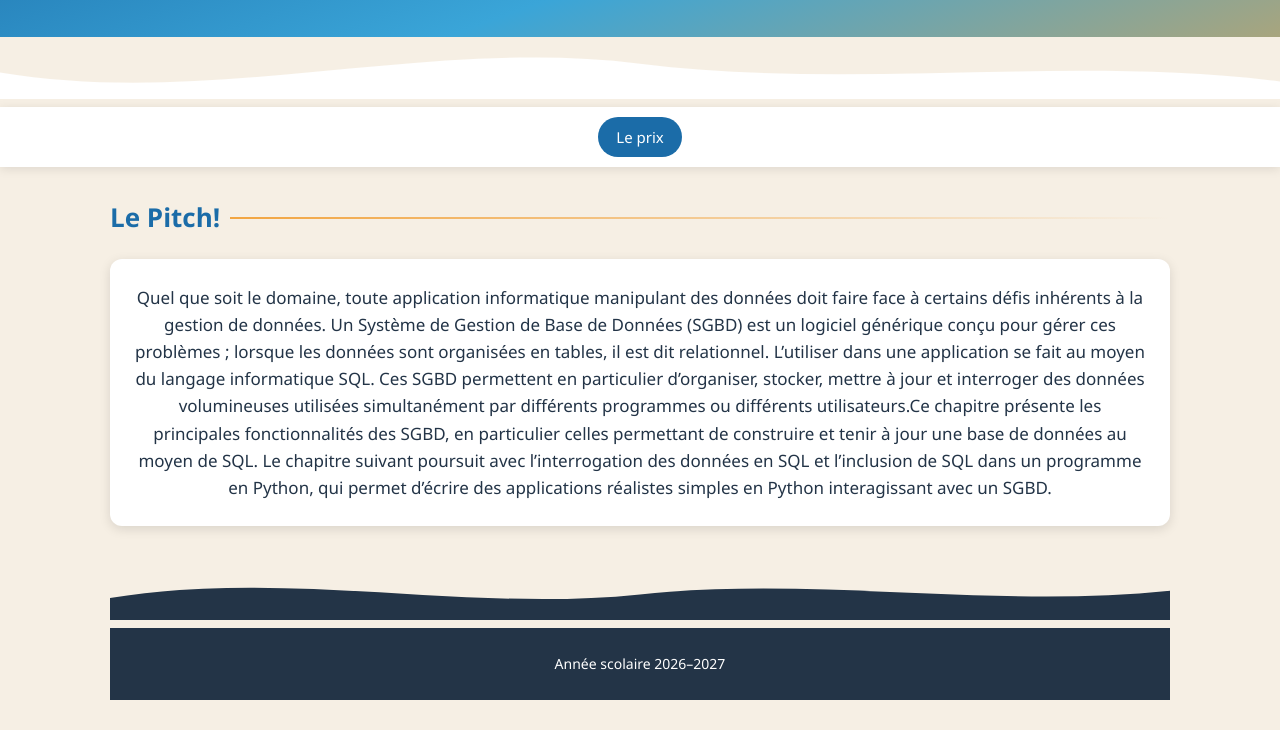
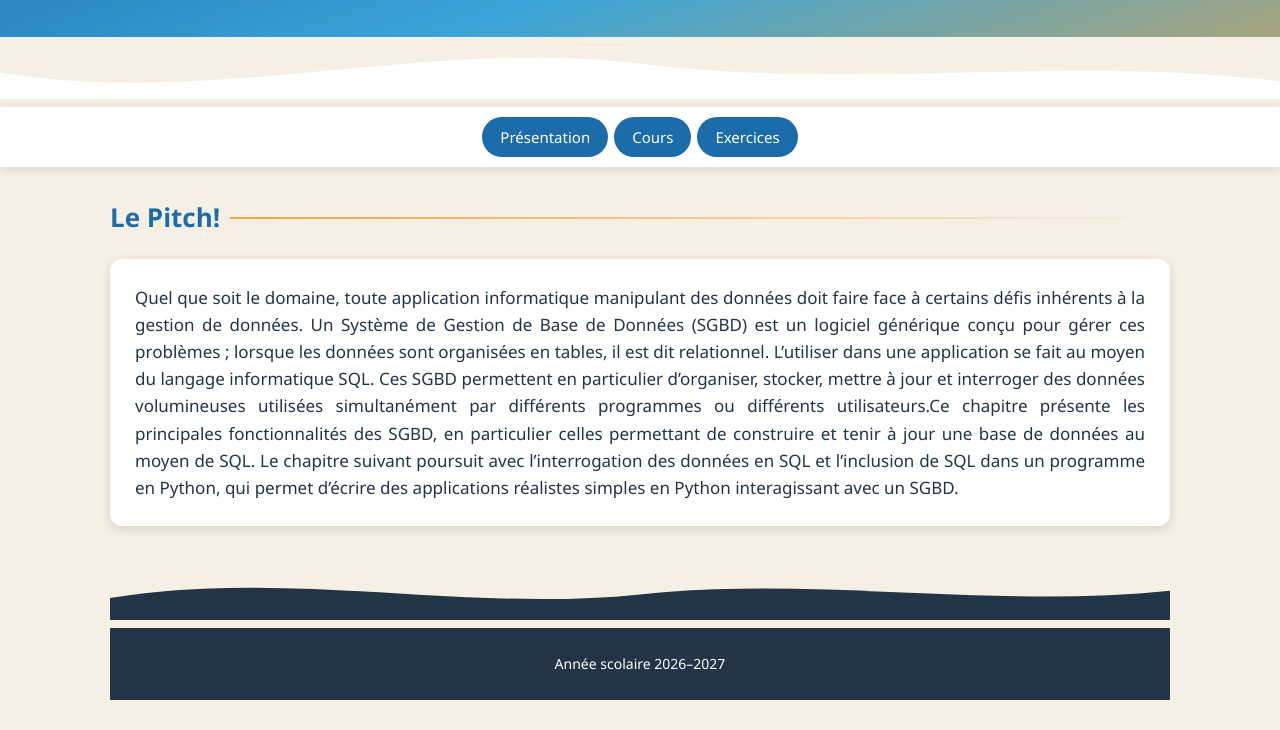
Before and after one commit to MEULALI/projet_NSI, a plain HTML site: page index.html in a window 1280 px wide. Shown: the part 172-902 px from the top of the page. Drawn offline with Linux system fonts and the light colour scheme.

Commit message:
Update index.html

```diff
--- a/index.html
+++ b/index.html
@@ -174,7 +174,8 @@
     padding: 25px;
     box-shadow: 0 3px 12px rgba(0,0,0,0.12);
     margin-top: 20px;
-    text-align: center;
+    text-align: justify;
+    text-justify: inter-word;;
   }
 
   .bouton-vote {
@@ -269,7 +270,9 @@
 
 <!-- ================= NAVIGATION ================= -->
 <nav>
-  <a href="#projet" class="actif">Le prix</a>
+  <a href="#projet" class="actif">Présentation</a>
+ <a href="#projet" class="actif">Cours</a>
+ <a href="#projet" class="actif">Exercices</a>
 
 </nav>
 
```
